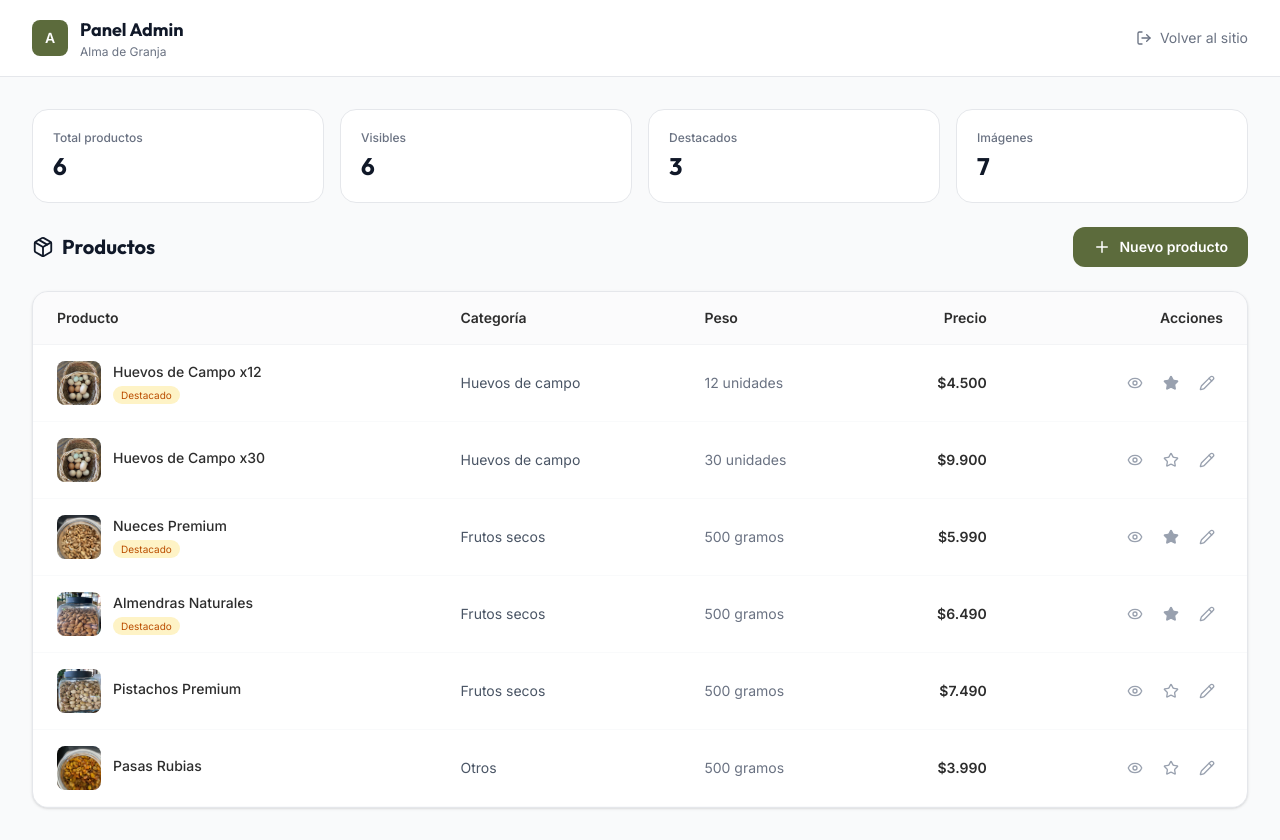
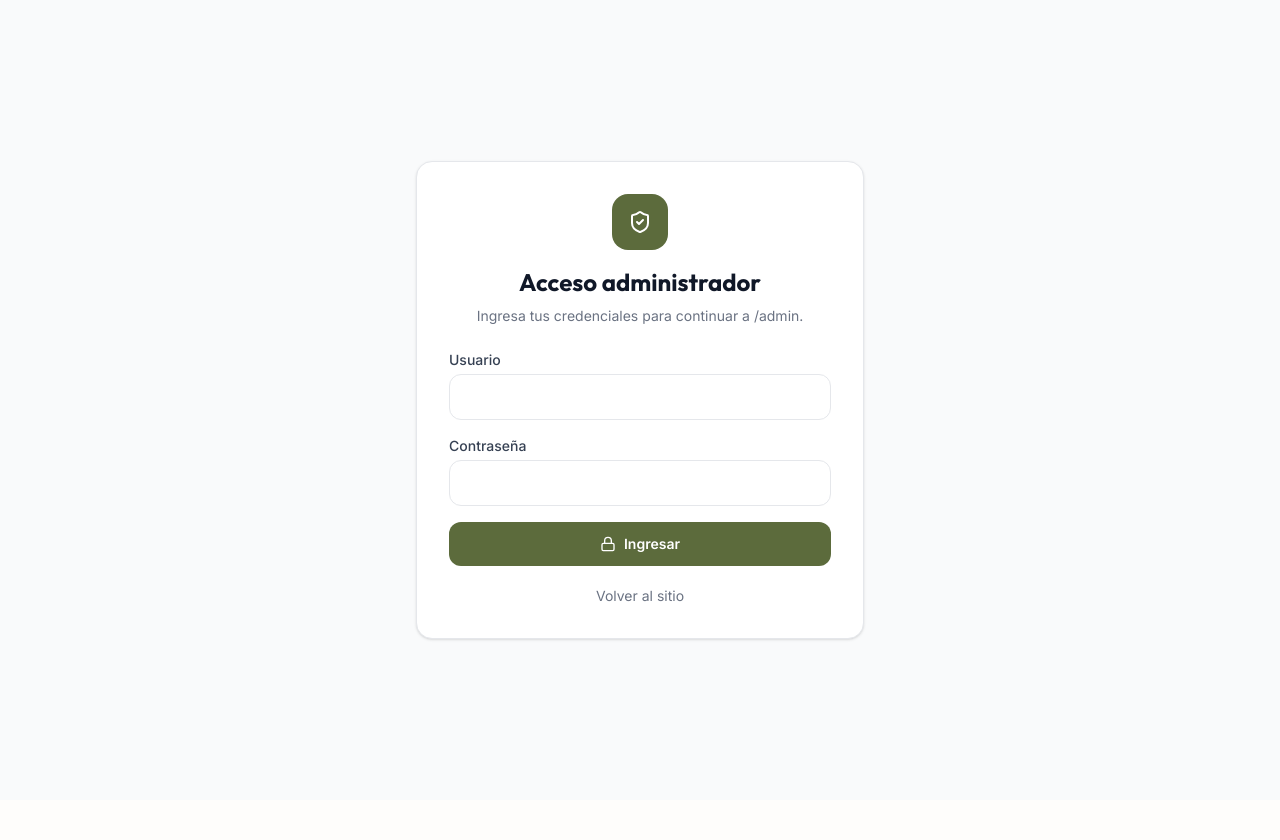
Before and after one commit to fpgalarce-creator/adg_vf, a React (Vite) app in the folder client/: page /admin in a window 1280 px wide. After the commit the page ends 800 px from the top, so only its background shows below. Built offline with nearby package versions, Linux system fonts and the light colour scheme.

Commit message:
Add admin login protection and local product image catalog

```diff
--- a/client/src/data/productImages.js
+++ b/client/src/data/productImages.js
@@ -1,23 +1,48 @@
-import huevosCampo from '../assets/products/huevos-de-campo.jpeg'
-import almendras from '../assets/products/Almendras.jpeg'
-import mani from '../assets/products/Mani.jpeg'
-import nueces500 from '../assets/products/Nueces-500grs.jpeg'
-import pistachos from '../assets/products/Pistachos.jpeg'
-import pistachos500 from '../assets/products/Pistachos-500grs.jpeg'
-import pasas500 from '../assets/products/Pasas-500grs.jpeg'
+const imageModules = import.meta.glob('../assets/products/*.{png,jpg,jpeg,webp,avif,svg}', {
+  eager: true,
+  import: 'default',
+})
 
-export const productImageOptions = [
-  { key: 'huevos-campo', label: 'Huevos de campo', src: huevosCampo },
-  { key: 'almendras', label: 'Almendras', src: almendras },
-  { key: 'mani', label: 'Maní', src: mani },
-  { key: 'nueces-500', label: 'Nueces 500gr', src: nueces500 },
-  { key: 'pistachos', label: 'Pistachos', src: pistachos },
-  { key: 'pistachos-500', label: 'Pistachos 500gr', src: pistachos500 },
-  { key: 'pasas-500', label: 'Pasas 500gr', src: pasas500 },
-]
+const FILE_OVERRIDES = {
+  'huevos-de-campo': { key: 'huevos-campo', label: 'Huevos de campo' },
+  Almendras: { key: 'almendras', label: 'Almendras' },
+  Mani: { key: 'mani', label: 'Maní' },
+  'Nueces-500grs': { key: 'nueces-500', label: 'Nueces 500gr' },
+  Pistachos: { key: 'pistachos', label: 'Pistachos' },
+  'Pistachos-500grs': { key: 'pistachos-500', label: 'Pistachos 500gr' },
+  'Pasas-500grs': { key: 'pasas-500', label: 'Pasas 500gr' },
+}
 
-export const productImageMap = Object.fromEntries(
-  productImageOptions.map((image) => [image.key, image.src]),
-)
+const toTitle = (value) => value
+  .replace(/[-_]+/g, ' ')
+  .replace(/\s+/g, ' ')
+  .trim()
+  .replace(/\b\w/g, (char) => char.toUpperCase())
 
-export const defaultProductImageKey = productImageOptions[0].key
+const slugify = (value) => value
+  .normalize('NFD')
+  .replace(/[\u0300-\u036f]/g, '')
+  .replace(/[^a-zA-Z0-9]+/g, '-')
+  .replace(/^-+|-+$/g, '')
+  .toLowerCase()
+
+export const productImageOptions = Object.entries(imageModules)
+  .map(([filePath, src]) => {
+    const filename = filePath.split('/').pop() ?? ''
+    const baseName = filename.replace(/\.[^.]+$/, '')
+    const override = FILE_OVERRIDES[baseName]
+
+    return {
+      key: override?.key ?? slugify(baseName),
+      label: override?.label ?? toTitle(baseName),
+      src,
+      filePath,
+    }
+  })
+  .sort((a, b) => a.label.localeCompare(b.label, 'es'))
+
+export const productImageMap = Object.fromEntries(productImageOptions.map((image) => [image.key, image.src]))
+
+export const defaultProductImageKey = productImageMap['huevos-campo']
+  ? 'huevos-campo'
+  : productImageOptions[0]?.key
--- a/client/src/pages/AdminPage.jsx
+++ b/client/src/pages/AdminPage.jsx
@@ -1,8 +1,10 @@
 import { useMemo, useState } from 'react'
-import { Plus, Pencil, Save, X, Package, LogOut, Eye, EyeOff, Star } from 'lucide-react'
+import { Plus, Pencil, Save, X, Package, LogOut, Eye, EyeOff, Star, ShieldCheck, Lock } from 'lucide-react'
 import { useProducts } from '../hooks/useProducts.js'
 import { CATEGORY_OPTIONS, normalizeProduct } from '../utils/productStore.js'
 import { productImageOptions, productImageMap, defaultProductImageKey } from '../data/productImages.js'
+
+const ADMIN_SESSION_KEY = 'adg_admin_auth_v1'
 
 const emptyProduct = {
   title: '',
@@ -17,14 +19,59 @@ const emptyProduct = {
   imageKey: defaultProductImageKey,
 }
 
+const getInitialSession = () => {
+  if (typeof window === 'undefined') return false
+  return sessionStorage.getItem(ADMIN_SESSION_KEY) === 'true'
+}
+
 export default function AdminPage() {
   const { products, setProducts } = useProducts()
+  const [isAuthenticated, setIsAuthenticated] = useState(getInitialSession)
+  const [loginForm, setLoginForm] = useState({ username: '', password: '' })
+  const [loginError, setLoginError] = useState('')
+  const [isLoggingIn, setIsLoggingIn] = useState(false)
+
   const [editingId, setEditingId] = useState(null)
   const [isCreating, setIsCreating] = useState(false)
   const [form, setForm] = useState(emptyProduct)
 
   const visibleCount = useMemo(() => products.filter((p) => p.active).length, [products])
   const featuredCount = useMemo(() => products.filter((p) => p.active && p.featured).length, [products])
+
+  const handleLogin = async (event) => {
+    event.preventDefault()
+    setLoginError('')
+    setIsLoggingIn(true)
+
+    try {
+      const response = await fetch('/api/admin/login', {
+        method: 'POST',
+        headers: { 'Content-Type': 'application/json' },
+        body: JSON.stringify(loginForm),
+      })
+      const data = await response.json()
+
+      if (!response.ok || !data.success) {
+        setLoginError(data.message || 'No se pudo iniciar sesión')
+        return
+      }
+
+      sessionStorage.setItem(ADMIN_SESSION_KEY, 'true')
+      setIsAuthenticated(true)
+      setLoginForm({ username: '', password: '' })
+    } catch {
+      setLoginError('Error de conexión con el servidor')
+    } finally {
+      setIsLoggingIn(false)
+    }
+  }
+
+  const handleLogout = () => {
+    sessionStorage.removeItem(ADMIN_SESSION_KEY)
+    setIsAuthenticated(false)
+    setLoginError('')
+    setLoginForm({ username: '', password: '' })
+  }
 
   const resetForm = () => {
     setForm(emptyProduct)
@@ -105,6 +152,51 @@ export default function AdminPage() {
 
   const showForm = isCreating || Boolean(editingId)
 
+  if (!isAuthenticated) {
+    return (
+      <div className="min-h-screen bg-gray-50 flex items-center justify-center px-4 py-10">
+        <div className="w-full max-w-md bg-white border border-gray-200 rounded-2xl shadow-sm p-8">
+          <div className="text-center mb-6">
+            <div className="w-14 h-14 rounded-2xl bg-olive-600 mx-auto flex items-center justify-center mb-4">
+              <ShieldCheck className="text-white" size={24} />
+            </div>
+            <h1 className="font-heading text-2xl font-bold text-gray-900">Acceso administrador</h1>
+            <p className="text-sm text-gray-500 mt-2">Ingresa tus credenciales para continuar a /admin.</p>
+          </div>
+
+          <form className="space-y-4" onSubmit={handleLogin}>
+            <Input
+              label="Usuario"
+              value={loginForm.username}
+              onChange={(value) => setLoginForm((prev) => ({ ...prev, username: value }))}
+            />
+            <Input
+              label="Contraseña"
+              type="password"
+              value={loginForm.password}
+              onChange={(value) => setLoginForm((prev) => ({ ...prev, password: value }))}
+            />
+
+            {loginError && (
+              <div className="text-sm text-red-600 bg-red-50 border border-red-200 rounded-xl px-3 py-2">{loginError}</div>
+            )}
+
+            <button
+              type="submit"
+              disabled={isLoggingIn}
+              className="w-full flex items-center justify-center gap-2 bg-olive-600 hover:bg-olive-700 disabled:opacity-60 text-white px-6 py-3 rounded-xl text-sm font-semibold transition-colors"
+            >
+              <Lock size={16} />
+              {isLoggingIn ? 'Validando...' : 'Ingresar'}
+            </button>
+          </form>
+
+          <a href="/" className="block mt-5 text-center text-sm text-gray-500 hover:text-gray-700">Volver al sitio</a>
+        </div>
+      </div>
+    )
+  }
+
   return (
     <div className="min-h-screen bg-gray-50">
       <header className="bg-white border-b border-gray-200 sticky top-0 z-10">
@@ -116,9 +208,12 @@ export default function AdminPage() {
               <p className="text-gray-500 text-xs">Alma de Granja</p>
             </div>
           </div>
-          <a href="/" className="flex items-center gap-2 text-gray-500 hover:text-gray-700 text-sm transition-colors">
-            <LogOut size={16} /> Volver al sitio
-          </a>
+          <div className="flex items-center gap-4">
+            <button onClick={handleLogout} className="flex items-center gap-2 text-gray-500 hover:text-gray-700 text-sm transition-colors">
+              <LogOut size={16} /> Cerrar sesión
+            </button>
+            <a href="/" className="text-sm text-gray-500 hover:text-gray-700">Volver al sitio</a>
+          </div>
         </div>
       </header>
 
```
Also changed, not shown: 1 other file (tests, documents, lock files or other folders).
